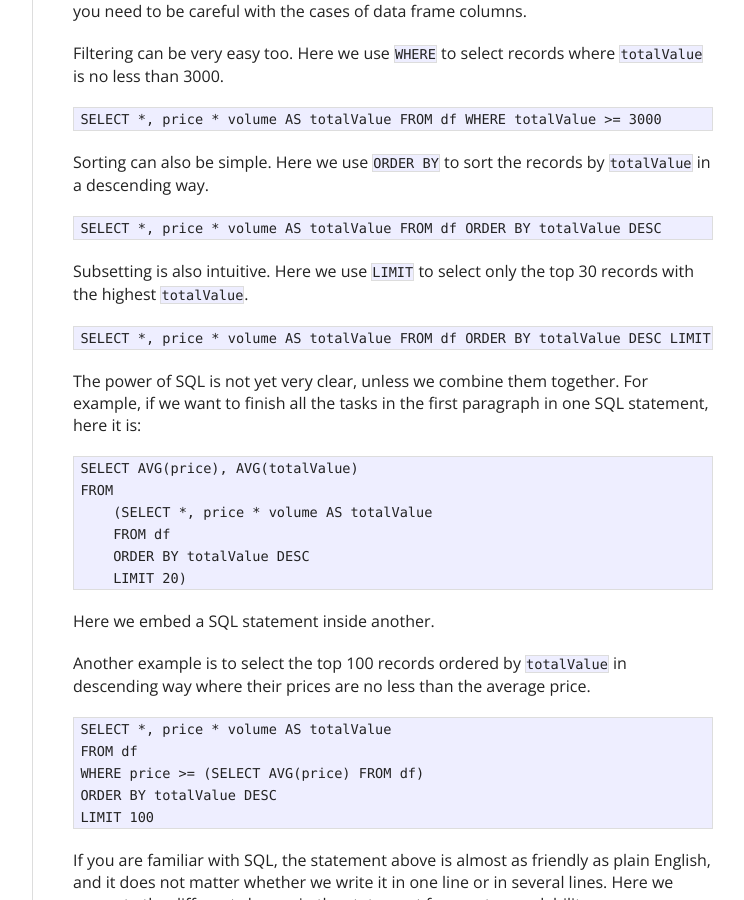
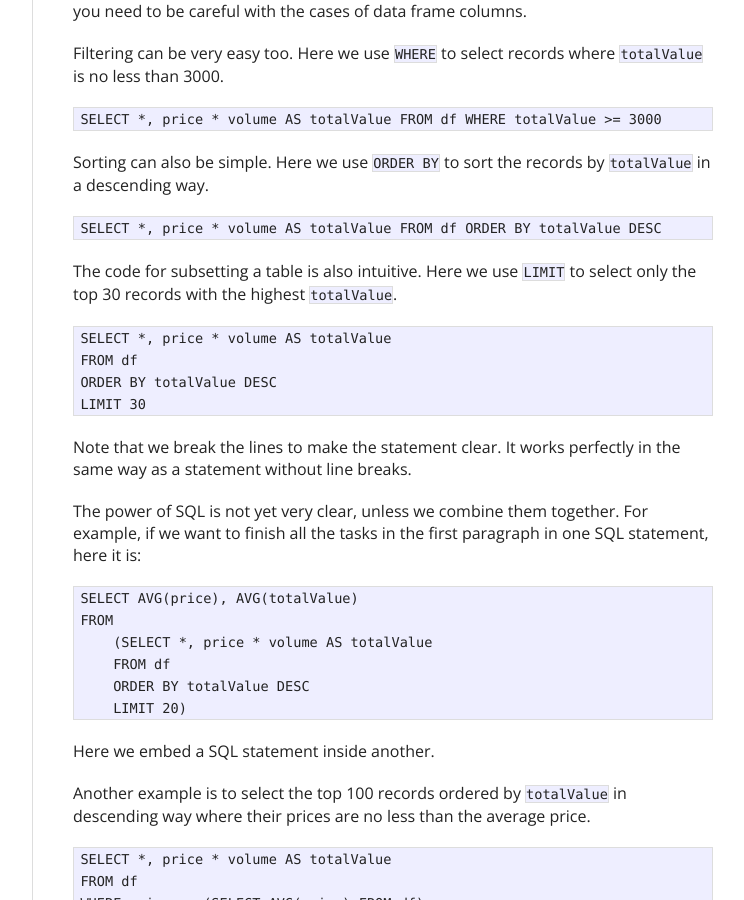
Before and after one commit to harryprince/renkun-ken.github.io, a Jekyll site: the page built from _posts/2014-02-07-use-sql-to-operate-on-r-data-frames.md, in a window 1280 px wide and 900 px high, scrolled down 1281 px. Shown: the whole window, without its empty margins (378-1122 px from the left). Built offline with Jekyll 4.4.1, drawn with Linux system fonts in a browser that asks for light colours; nearby versions of some CDN libraries; Markdown is read by kramdown in place of the engine named in the settings; comment, search, counter and statistics services are not loaded.

Commit message:
blog fix

````diff
--- a/_posts/2014-02-07-use-sql-to-operate-on-r-data-frames.md
+++ b/_posts/2014-02-07-use-sql-to-operate-on-r-data-frames.md
@@ -57,11 +57,16 @@ Sorting can also be simple. Here we use `ORDER BY` to sort the records by `total
 SELECT *, price * volume AS totalValue FROM df ORDER BY totalValue DESC
 ```
 
-Subsetting is also intuitive. Here we use `LIMIT` to select only the top 30 records with the highest `totalValue`.
+The code for subsetting a table is also intuitive. Here we use `LIMIT` to select only the top 30 records with the highest `totalValue`.
 
 ```sql
-SELECT *, price * volume AS totalValue FROM df ORDER BY totalValue DESC LIMIT 30
+SELECT *, price * volume AS totalValue
+FROM df
+ORDER BY totalValue DESC
+LIMIT 30
 ```
+
+Note that we break the lines to make the statement clear. It works perfectly in the same way as a statement without line breaks.
 
 The power of SQL is not yet very clear, unless we combine them together. For example, if we want to finish all the tasks in the first paragraph in one SQL statement, here it is:
 
````
